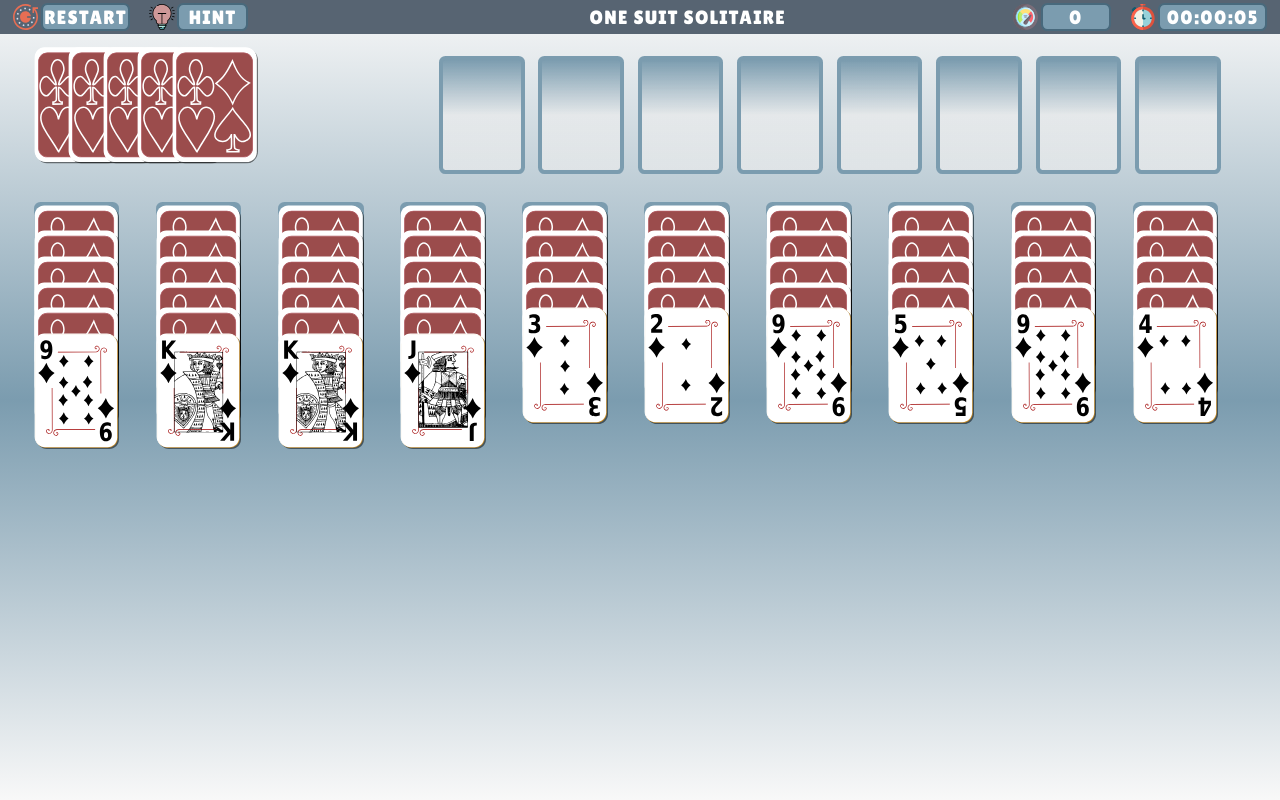
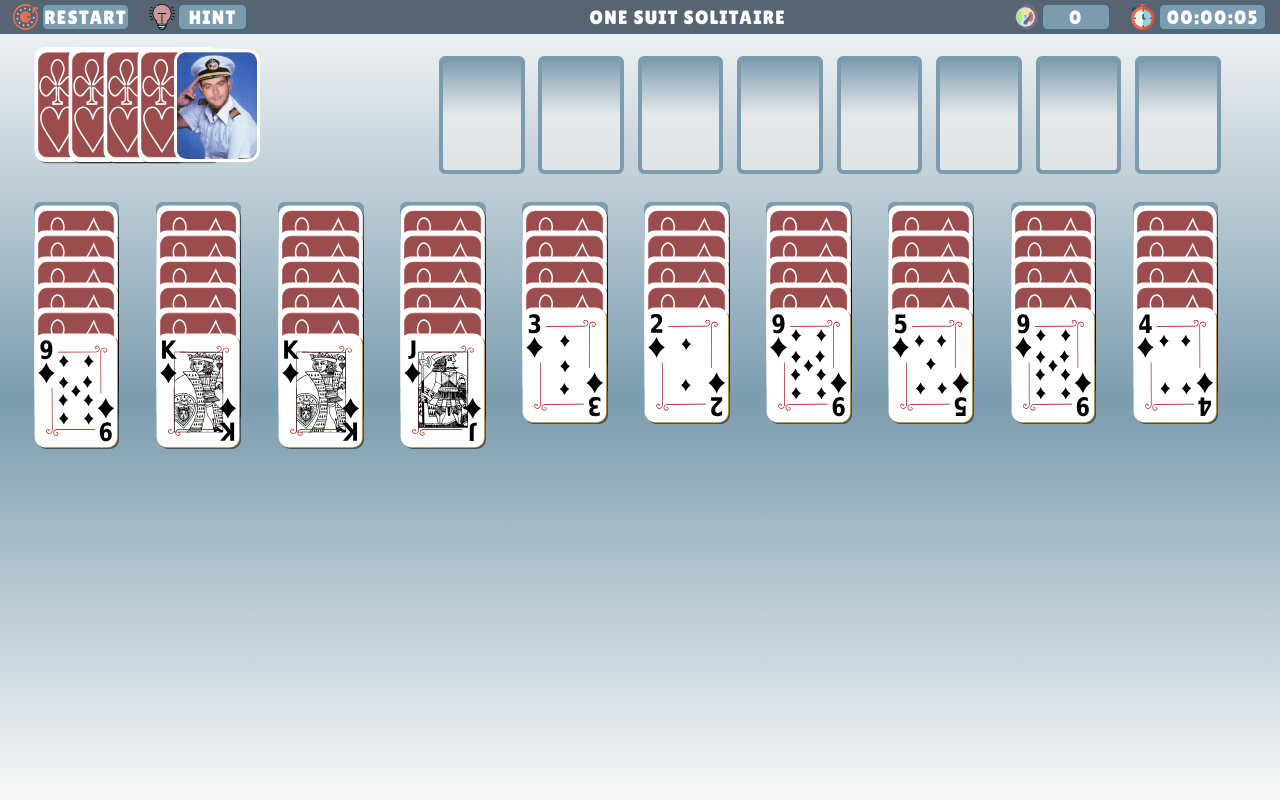
Before and after one commit to DamlaDemir/SpiderSolitaire, a Vue app: page /spiderSolitaire in a window 1280 px wide. Built offline with nearby package versions, Linux system fonts and the light colour scheme.

Commit message:
fixed card deal component

```diff
--- a/src/components/CardDealSection.vue
+++ b/src/components/CardDealSection.vue
@@ -14,9 +14,9 @@
         class="deck"
       />
       <img
-        src="../../src/assets/images/cards/close-card.svg"
+        src="../../src/assets/images/cards/close-card2.jpg"
         @click="dealCards"
-        class="deck"
+        class="deck deck-first"
         id="deck-first"
       />
     </div>
```
Also changed, not shown: 1 other file (tests, documents, lock files or other folders).
